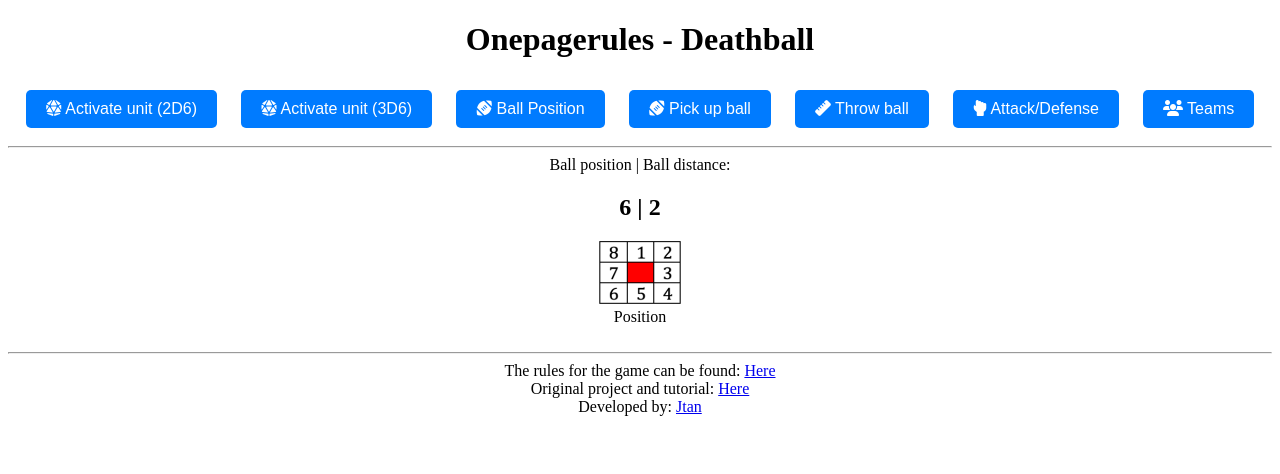
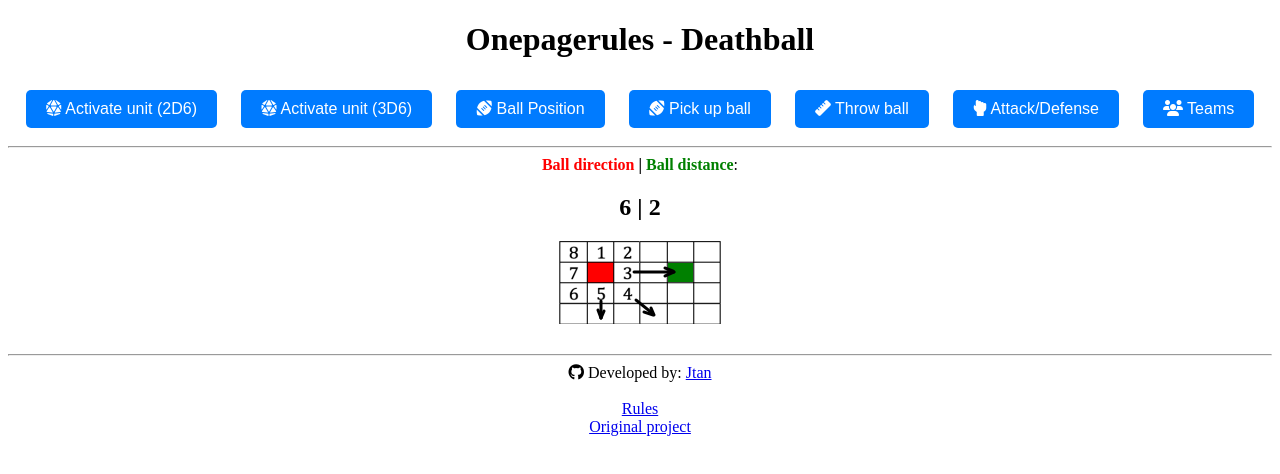
Before and after one commit to jpradoar/opr-deathball, a plain HTML site: page index.html in a window 1280 px wide. Both pictures are taken after a click on the button "Ball Position". Drawn offline with Linux system fonts and the light colour scheme.

Commit message:
Update index.html

```diff
--- a/index.html
+++ b/index.html
@@ -42,9 +42,10 @@
         <br>
         <hr>
         <footer>
-            The rules for the game can be found: <a href="https://drive.google.com/file/d/15PjVytZnvPBJ-3gqf0oBW9i0AJnCIBI1/view?usp=drive_link" target="_blank" >Here</a><br>
-            Original project and tutorial: <a href="https://www.youtube.com/watch?v=9JjjpqZkfN4" target="_blank" >Here</a><br>
-            Developed by: <a href="https://github.com/jpradoar" target="_blank" >Jtan</a>
+            <i class='fa-brands fa-github'></i> Developed by: <a href="https://github.com/jpradoar" target="_blank" >Jtan</a><br>
+            <br><a href="https://drive.google.com/file/d/15PjVytZnvPBJ-3gqf0oBW9i0AJnCIBI1/view?usp=drive_link" target="_blank" >Rules</a>
+            <br><a href="https://www.youtube.com/watch?v=9JjjpqZkfN4" target="_blank" >Original project</a><br>
+
         </footer>
     </div>
     <br>
@@ -86,14 +87,10 @@
             const ballPositionNumber = generateRandomNumbers(3, 1);
             const resultElement = document.getElementById("result");
 
-            resultElement.innerHTML = "Ball position | Ball distance: <br><h2>" + random_numbers[0] + " | " + ballPositionNumber +" </h2>";
+            resultElement.innerHTML = "<b><font color='red'>Ball direction</font> | <font color='green'>Ball distance</font></b>: <br><h2>" + random_numbers[0] + " | " + ballPositionNumber +" </h2>";
             const img = document.createElement("img");
-            img.src = "img/ball-position.png";
+            img.src = "img/ball-position2.png";
             resultElement.appendChild(img);
-
-            const DescriptionImg = document.createElement("div");
-            DescriptionImg.textContent = "Position";
-            resultElement.appendChild(DescriptionImg);
         }
 
         function distance(dice_type, dice_numbers) {
```
